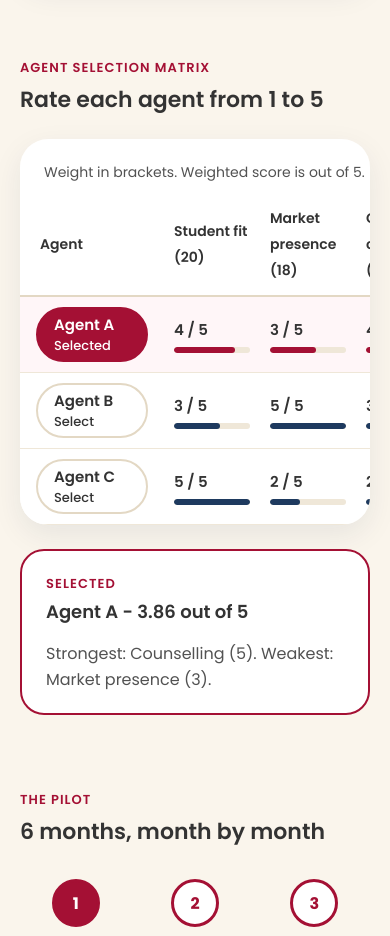
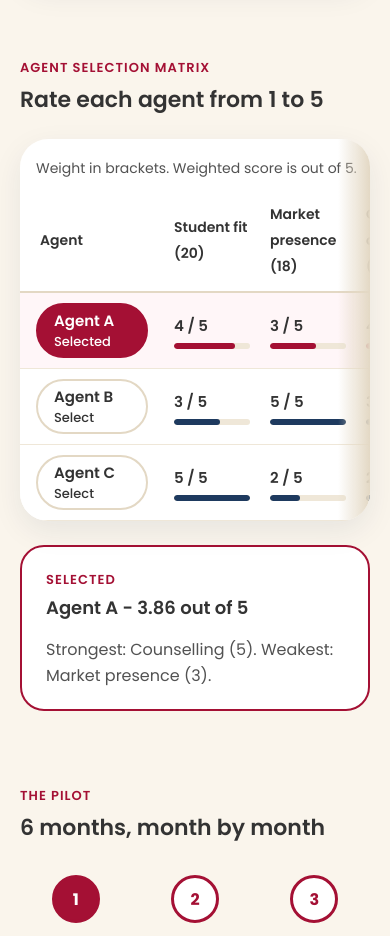
Before and after one commit to Ayaalmadhon2004/Recruitment-Intellgent, a Next.js app: page /agent-strategy in a window 390 px wide. Shown: the part 1420-2356 px from the top of the page. Built offline with nearby package versions, Linux system fonts and the light colour scheme.

Commit message:
feat: fade the agent matrix edges to show more columns can be scrolled on mobile

```diff
--- a/src/features/agent-strategy/AgentMatrix.tsx
+++ b/src/features/agent-strategy/AgentMatrix.tsx
@@ -1,4 +1,5 @@
-import type { ReactNode } from 'react';
+import { useCallback, useEffect, useRef, useState } from 'react';
+import type { ReactNode, RefObject } from 'react';
 import { en, t } from '@/domain/copy';
 import { strongestAndWeakest, weightedAgentScore } from '@/domain/scoring';
 import type { AgentFactor } from '@/domain/types';
@@ -11,6 +12,37 @@ import styles from './AgentStrategy.module.css';
 const copy = en.agentStrategy.matrix;
 const PERCENT = 100;
 const SCORE_DECIMALS = 2;
+const EDGE_TOLERANCE_PX = 1;
+
+type ScrollEdges = { atStart: boolean; atEnd: boolean };
+
+/** Tracks whether a horizontal scroller has more content on either side, so the edges can fade. */
+function useScrollEdges(): {
+  ref: RefObject<HTMLDivElement | null>;
+  edges: ScrollEdges;
+  update: () => void;
+} {
+  const ref = useRef<HTMLDivElement | null>(null);
+  const [edges, setEdges] = useState<ScrollEdges>({ atStart: true, atEnd: true });
+  const update = useCallback((): void => {
+    const el = ref.current;
+    if (!el) return;
+    const atStart = el.scrollLeft <= EDGE_TOLERANCE_PX;
+    const atEnd = el.scrollLeft + el.clientWidth >= el.scrollWidth - EDGE_TOLERANCE_PX;
+    setEdges((prev) =>
+      prev.atStart === atStart && prev.atEnd === atEnd ? prev : { atStart, atEnd },
+    );
+  }, []);
+  useEffect(() => {
+    update();
+    const el = ref.current;
+    if (!el || typeof ResizeObserver === 'undefined') return undefined;
+    const observer = new ResizeObserver(update);
+    observer.observe(el);
+    return () => observer.disconnect();
+  }, [update]);
+  return { ref, edges, update };
+}
 
 export type AgentMatrixProps = {
   factors: readonly AgentFactor[];
@@ -20,7 +52,7 @@ export type AgentMatrixProps = {
   onSelect: (id: string) => void;
 };
 
-/** Real table: caption, column and row headers, a sticky first column inside a focusable scroll region. */
+/** Real table: caption, column and row headers, a sticky first column inside a focusable scroll region. Edge fades show when more columns sit off-screen. */
 export function AgentMatrix({
   factors,
   rating,
@@ -28,6 +60,7 @@ export function AgentMatrix({
   selectedId,
   onSelect,
 }: AgentMatrixProps): ReactNode {
+  const { ref, edges, update } = useScrollEdges();
   const rows = agents.map((agent) => ({
     agent,
     score: weightedAgentScore(agent.ratings, factors, rating),
@@ -41,7 +74,21 @@ export function AgentMatrix({
 
   return (
     <>
-      <div role="region" aria-label={copy.regionLabel} tabIndex={0} className={styles.scroll}>
+      <div
+        className={cx(
+          styles.scrollFrame,
+          !edges.atStart && styles.fadeStart,
+          !edges.atEnd && styles.fadeEnd,
+        )}
+      >
+        <div
+          ref={ref}
+          role="region"
+          aria-label={copy.regionLabel}
+          tabIndex={0}
+          className={styles.scroll}
+          onScroll={update}
+        >
           <table className={styles.table}>
             <caption className={styles.caption}>{fill(copy.caption, { max: rating.max })}</caption>
             <thead>
@@ -72,7 +119,9 @@ export function AgentMatrix({
                         onClick={() => onSelect(agent.id)}
                       >
                         <span className={styles.agentName}>{agent.name}</span>
-                      <span className={styles.agentState}>{on ? copy.selected : copy.select}</span>
+                        <span className={styles.agentState}>
+                          {on ? copy.selected : copy.select}
+                        </span>
                       </button>
                     </th>
                     {factors.map((factor) => {
@@ -99,6 +148,7 @@ export function AgentMatrix({
               })}
             </tbody>
           </table>
+        </div>
       </div>
       {picked && extremes ? (
         <div className={styles.summary} role="status">
--- a/src/features/agent-strategy/AgentStrategy.module.css
+++ b/src/features/agent-strategy/AgentStrategy.module.css
@@ -207,11 +207,47 @@
 }
 
 /* Matrix */
+.scrollFrame {
+  position: relative;
+  border-radius: var(--radius-card-lg);
+  box-shadow: var(--shadow-card-raised);
+}
+/* Edge fades hint that more columns sit off-screen; they never block touches. */
+.scrollFrame::before,
+.scrollFrame::after {
+  content: '';
+  position: absolute;
+  top: 0;
+  bottom: 0;
+  z-index: 3;
+  width: var(--space-7);
+  pointer-events: none;
+  opacity: 0;
+  transition: opacity var(--dur-fast) var(--ease-standard);
+}
+.scrollFrame::before {
+  left: 0;
+  border-radius: var(--radius-card-lg) 0 0 var(--radius-card-lg);
+  background: linear-gradient(to right, var(--color-line-strong), transparent);
+}
+.scrollFrame::after {
+  right: 0;
+  border-radius: 0 var(--radius-card-lg) var(--radius-card-lg) 0;
+  background: linear-gradient(to left, var(--color-line-strong), transparent);
+}
+.fadeStart::before,
+.fadeEnd::after {
+  opacity: 1;
+}
 .scroll {
   overflow-x: auto;
+  overscroll-behavior-x: contain;
+  -webkit-overflow-scrolling: touch;
   background: var(--color-card);
   border-radius: var(--radius-card-lg);
-  box-shadow: var(--shadow-card-raised);
+}
+.scroll:focus-visible {
+  outline-offset: -2px;
 }
 .table {
   width: 100%;
@@ -492,7 +528,20 @@
   line-height: var(--text-small-line);
 }
 
+@media (prefers-reduced-motion: reduce) {
+  .scrollFrame::before,
+  .scrollFrame::after {
+    transition: none;
+  }
+}
+
 @media (max-width: 760px) {
+  .table {
+    min-width: 820px;
+  }
+  .caption {
+    padding: var(--space-4) var(--space-4) var(--space-2);
+  }
   .donutCard {
     padding: var(--space-5);
   }
```
Lines whose indentation alone changed are shown as unchanged.
